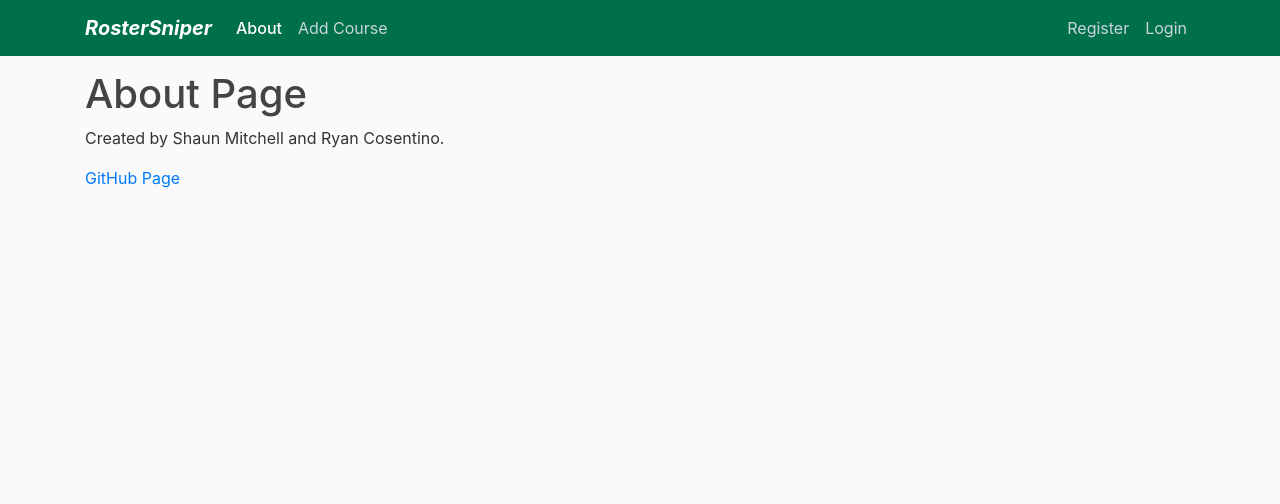
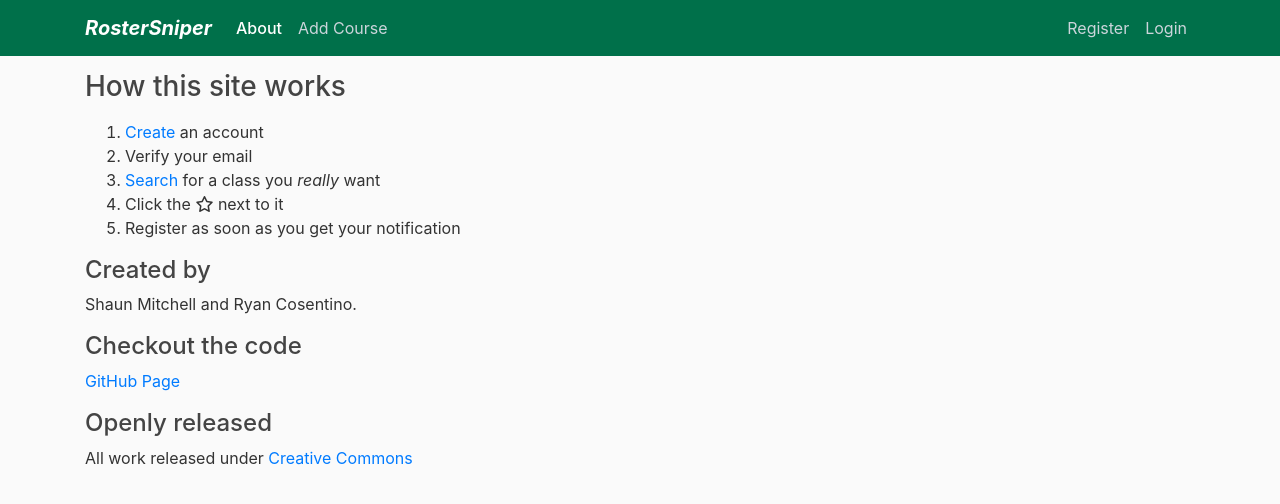
Before and after one commit to soft-eng-practicum/RosterSniper, a Django app: page /about/ in a window 1280 px wide. Shown: the top 504 px of the page. Run offline with Django 3.2, Linux system fonts and the light colour scheme; parts of the project's set-up code (start-up, migrations or seed data) failed here and were passed over; some libraries are stand-ins or nearby versions.

Commit message:
added home / about content

```diff
--- a/roster_sniper/core/templates/about.html
+++ b/roster_sniper/core/templates/about.html
@@ -3,7 +3,33 @@
 {% block title %}About - {% endblock title %}
 
 {% block content %}
-	<h1>About Page</h1>
-	<p>Created by {{ name1 }} and {{ name2 }}.</p>
-	<p><a href="https://github.com/soft-eng-practicum/ggc-coursicle">GitHub Page</a></p>
+<div id="content">
+    <div>
+        <h3>How this site works</h3>
+        <p>
+            <ol>
+                <li><a href="{% url 'register' %}">Create</a> an account</li>
+                <li>Verify your email</li>
+                <li><a href="{% url 'add_course' %}">Search</a> for a class you <span class="italic">really</span> want</li>
+                <li>Click the <span class="far fa-star mypointer"></span> next to it</li>
+                <li>Register as soon as you get your notification</li>
+            </ol>
+        </p>
+    </div>
+
+    <div>
+    	<h4>Created by</h4>
+    	<p>{{ name1 }} and {{ name2 }}.</p>
+    </div>
+
+    <div>
+    	<h4>Checkout the code</h4>
+    	<p><a href="https://github.com/soft-eng-practicum/ggc-coursicle">GitHub Page</a></p>
+    </div>
+
+    <div>
+    	<h4>Openly released</h4>
+    	<p>All work released under <a href="https://creativecommons.org/licenses/by/4.0/">Creative Commons</a></p>
+    </div>
+</div>
 {% endblock content %}
--- a/roster_sniper/roster_sniper/static/js/add_course.js
+++ b/roster_sniper/roster_sniper/static/js/add_course.js
@@ -25,7 +25,6 @@ function update_courses() {
 	}
 	if ( x = $('#search-title').val() ) search_params.title = x;
 	if ( x = $('#search-professor').val() ) search_params.professor = x;
-	if ( x = $('#search-term').val() ) search_params.term = x;
 
 	// Don't allow empty searches
 	if ($.isEmptyObject(search_params)) {
@@ -33,6 +32,8 @@ function update_courses() {
 		$('table').trigger('update');
 		return;
 	} // else..
+
+	if ( x = $('#search-term').val() ) search_params.term = x;
 
 	days = '';
 	$('#days').children().each(function() {
```
Also changed, not shown: roster_sniper/core/templates/home.html (+5 -3 lines).
